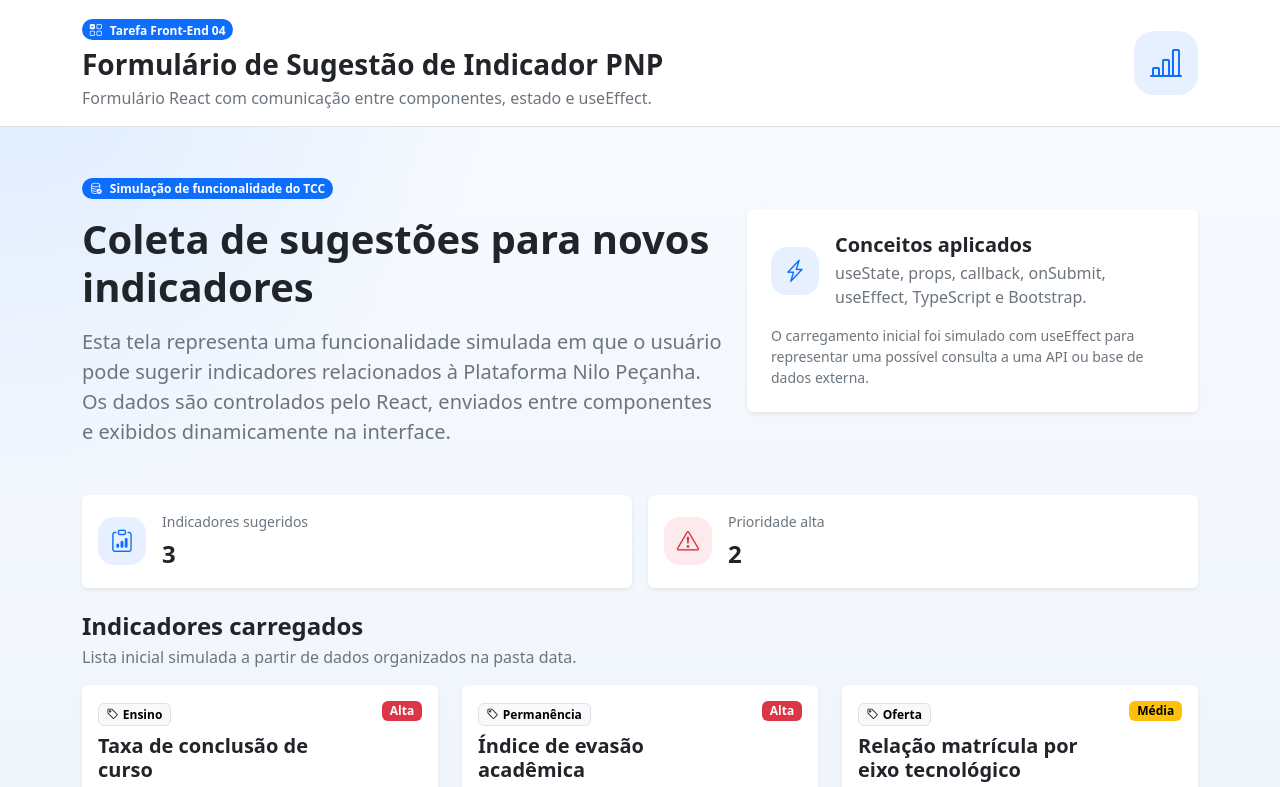
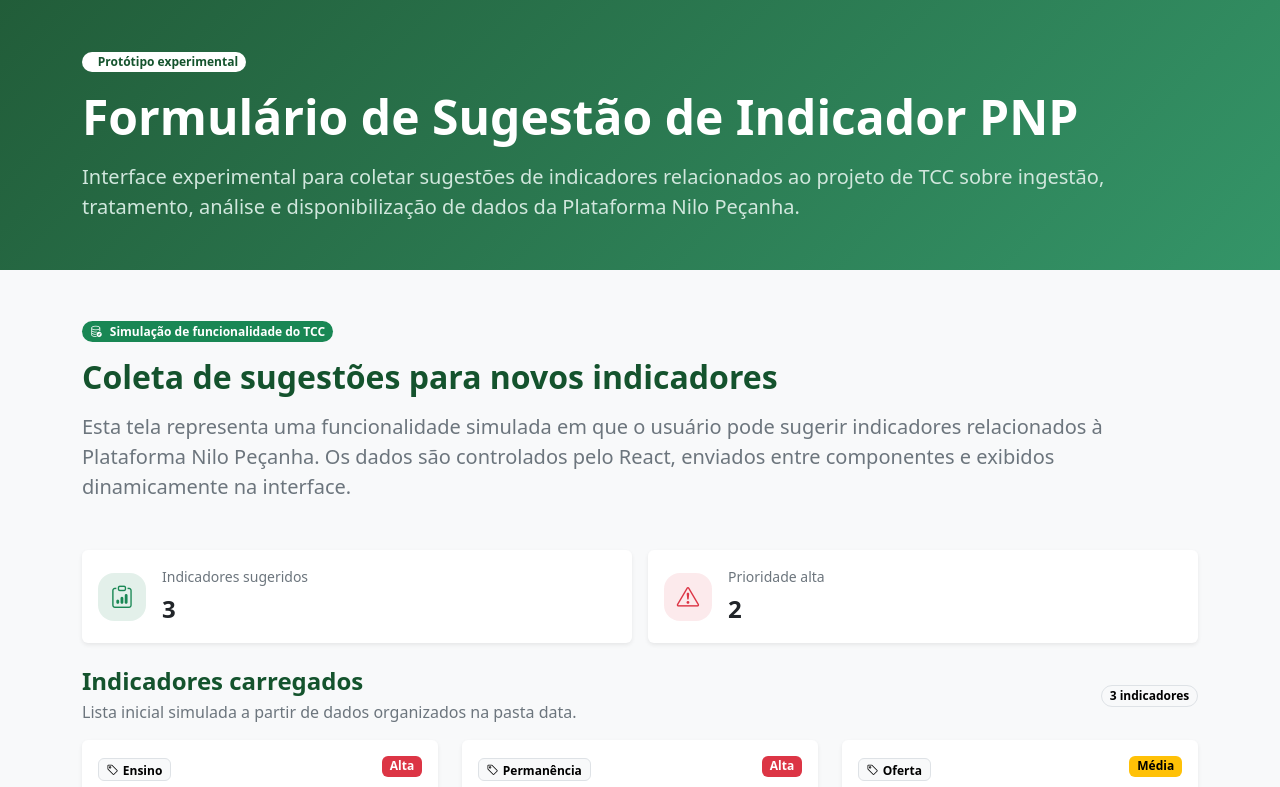
Before and after one commit to gismarb/tarefa-4-frontend-formulario-pnp, a React (Vite) app: page / in a window 1280 px wide. Shown: the top 787 px of the page. Built offline with nearby package versions, Linux system fonts and the light colour scheme.

Commit message:
Corrigir e/ou realinhar indentidade visual ao padrao da entregas anteriores

```diff
--- a/src/App.css
+++ b/src/App.css
@@ -1,68 +1,2 @@
-.app {
-  min-height: 100vh;
-  background:
-    radial-gradient(circle at top left, rgba(13, 110, 253, 0.12), transparent 32rem),
-    linear-gradient(180deg, #f8fbff 0%, #eef4fb 100%);
-}
-
-.app-header {
-  position: sticky;
-  top: 0;
-  z-index: 10;
-}
-
-.app-header-icon,
-.summary-icon,
-.loading-icon {
-  display: inline-flex;
-  align-items: center;
-  justify-content: center;
-}
-
-.app-header-icon {
-  width: 4rem;
-  height: 4rem;
-  border-radius: 1.25rem;
-  color: #0d6efd;
-  background-color: rgba(13, 110, 253, 0.1);
-  font-size: 2rem;
-}
-
-.summary-icon {
-  width: 3rem;
-  height: 3rem;
-  border-radius: 1rem;
-  color: #0d6efd;
-  background-color: rgba(13, 110, 253, 0.1);
-  font-size: 1.4rem;
-  flex-shrink: 0;
-}
-
-.summary-icon-danger {
-  color: #dc3545;
-  background-color: rgba(220, 53, 69, 0.1);
-}
-
-.loading-card {
-  max-width: 620px;
-}
-
-.loading-icon {
-  width: 4.5rem;
-  height: 4.5rem;
-  border-radius: 1.5rem;
-  color: #0d6efd;
-  background-color: rgba(13, 110, 253, 0.1);
-  font-size: 2.2rem;
-}
-
-.indicador-card {
-  transition:
-    transform 0.2s ease,
-    box-shadow 0.2s ease;
-}
-
-.indicador-card:hover {
-  transform: translateY(-4px);
-  box-shadow: 0 1rem 2rem rgba(15, 23, 42, 0.12) !important;
-}
+/* O estilo principal da aplicação está concentrado em src/index.css.
+Mantive este arquivo apenas para preservar a estrutura padrão criada pelo Vite. */
--- a/src/App.tsx
+++ b/src/App.tsx
@@ -11,18 +11,17 @@
 import type { Indicador } from './types/Indicador';
 
 function App() {
-  // Aqui mantenho a lista de indicadores no componente principal.
-  // Essa lista será carregada inicialmente por uma simulação de API
-  // e depois também receberá os novos indicadores enviados pelo formulário.
+  // Estado responsável por armazenar a lista de indicadores exibidos na tela.
+  // O useState permite que a interface seja atualizada automaticamente quando a lista mudar.
   const [indicadores, setIndicadores] = useState<Indicador[]>([]);
 
-  // Este estado controla se a aplicação ainda está em carregamento.
-  // Ele permite exibir o componente Loading antes de mostrar o conteúdo principal.
+  // Estado responsável por controlar a exibição do carregamento inicial.
+  // Ele simula uma situação real em que os dados ainda estariam sendo buscados de uma API.
   const [carregando, setCarregando] = useState(true);
 
-  // Este useEffect simula uma busca inicial de dados.
-  // O array vazio no final indica que esse efeito deve executar apenas uma vez,
-  // logo após a primeira renderização do componente App.
+  // Este useEffect simula a busca inicial de dados.
+  // O array vazio faz com que o efeito seja executado apenas uma vez,
+  // logo depois da primeira renderização do componente.
   useEffect(() => {
     const temporizador = window.setTimeout(() => {
       setIndicadores(indicadoresIniciais);
@@ -30,96 +29,77 @@
     }, 1200);
 
     // Esta função de limpeza remove o temporizador caso o componente seja desmontado
-    // antes da simulação terminar. Isso evita efeitos pendentes na aplicação.
+    // antes do carregamento terminar, evitando efeito pendente na aplicação.
     return () => {
       window.clearTimeout(temporizador);
     };
   }, []);
 
-  // Este segundo useEffect atualiza o título da aba do navegador
-  // sempre que a quantidade de indicadores mudar.
-  // Isso mostra um exemplo de efeito reagindo a uma mudança específica de estado.
+  // Este useEffect reage à mudança na quantidade de indicadores.
+  // A cada alteração na lista, o título da aba do navegador é atualizado.
   useEffect(() => {
     document.title = `${indicadores.length} indicadores | PNP`;
   }, [indicadores.length]);
 
-  // Enquanto os dados iniciais estão sendo carregados, exibo apenas a tela de loading.
+  // Enquanto os dados iniciais estão sendo simulados, exibo a tela de loading.
   if (carregando) {
     return (
-      <div className="app">
+      <div className="app-page">
         <Header />
+        <main className="app-content">
           <Loading />
+        </main>
         <Footer />
       </div>
     );
   }
 
   return (
-    <div className="app">
+    <div className="app-page">
       <Header />
 
-      <main className="container py-5">
+      <main className="app-content container py-5">
         <section className="mb-5">
-          <div className="row align-items-center g-4">
-            <div className="col-12 col-lg-7">
-              <span className="badge rounded-pill text-bg-primary mb-3">
+          <span className="badge rounded-pill text-bg-success mb-3">
             <i className="bi bi-database-check me-2"></i>
             Simulação de funcionalidade do TCC
           </span>
 
-              <h2 className="display-6 fw-bold mb-3">
+          <h2 className="section-title fw-bold mb-3">
             Coleta de sugestões para novos indicadores
           </h2>
 
           <p className="lead text-secondary mb-0">
-                Esta tela representa uma funcionalidade simulada em que o usuário
-                pode sugerir indicadores relacionados à Plataforma Nilo Peçanha.
-                Os dados são controlados pelo React, enviados entre componentes
-                e exibidos dinamicamente na interface.
+            Esta tela representa uma funcionalidade simulada em que o usuário pode
+            sugerir indicadores relacionados à Plataforma Nilo Peçanha. Os dados
+            são controlados pelo React, enviados entre componentes e exibidos
+            dinamicamente na interface.
           </p>
-            </div>
-
-            <div className="col-12 col-lg-5">
-              <div className="card border-0 shadow-sm">
-                <div className="card-body p-4">
-                  <div className="d-flex align-items-center gap-3 mb-3">
-                    <div className="summary-icon">
-                      <i className="bi bi-lightning-charge"></i>
-                    </div>
-
-                    <div>
-                      <h3 className="h5 fw-bold mb-1">Conceitos aplicados</h3>
-                      <p className="text-secondary mb-0">
-                        useState, props, callback, onSubmit, useEffect,
-                        TypeScript e Bootstrap.
-                      </p>
-                    </div>
-                  </div>
-
-                  <p className="small text-secondary mb-0">
-                    O carregamento inicial foi simulado com useEffect para representar
-                    uma possível consulta a uma API ou base de dados externa.
-                  </p>
-                </div>
-              </div>
-            </div>
-          </div>
         </section>
 
         <ResumoIndicadores indicadores={indicadores} />
 
         <section>
-          <div className="d-flex align-items-center justify-content-between gap-3 mb-3">
+          <div className="d-flex flex-column flex-lg-row align-items-lg-center justify-content-between gap-3 mb-3">
             <div>
-              <h2 className="h4 fw-bold mb-1">Indicadores carregados</h2>
+              <h2 className="section-title h4 fw-bold mb-1">
+                Indicadores carregados
+              </h2>
+
               <p className="text-secondary mb-0">
                 Lista inicial simulada a partir de dados organizados na pasta data.
               </p>
             </div>
+
+            <span className="badge rounded-pill text-bg-light border">
+              {indicadores.length} indicadores
+            </span>
           </div>
 
           <div className="row g-4">
             {indicadores.map((indicador) => (
+              // O map() transforma cada objeto da lista em um componente visual.
+              // A prop key usa o id único do indicador para ajudar o React a controlar a lista.
               <div className="col-12 col-md-6 col-xl-4" key={indicador.id}>
                 <IndicadorCard indicador={indicador} />
               </div>
--- a/src/components/Header.tsx
+++ b/src/components/Header.tsx
@@ -1,33 +1,25 @@
-// Este componente concentra o cabeçalho da aplicação.
-// Deixo essa parte separada para manter o App.tsx mais limpo
-// seguindo a mesma ideia de modularização usada nas entregas anteriores.
+// Componente responsável pelo cabeçalho principal da aplicação.
+// A estrutura segue o padrão visual usado na Entrega 03, com hero verde,
+// badge de protótipo e texto conectando a tarefa ao contexto do TCC.
 function Header() {
   return (
-    <header className="app-header border-bottom bg-white">
-      <nav className="container py-3">
-        <div className="d-flex flex-column flex-md-row align-items-md-center justify-content-between gap-3">
-          <div>
-            {/* Este badge identifica a atividade e também mostra o uso do Bootstrap Icons. */}
-            <span className="badge rounded-pill text-bg-primary mb-2">
-              <i className="bi bi-ui-checks-grid me-2"></i>
-              Tarefa Front-End 04
-            </span>
+    <header className="app-header">
+      <div className="container py-5">
+        <span className="badge rounded-pill app-header-badge mb-3">
+          <i className="bi bi-flask me-2"></i>
+          Protótipo experimental
+        </span>
 
-            <h1 className="h3 fw-bold mb-1">
-              Formulário de Sugestão de Indicador PNP
-            </h1>
+        <h1 className="display-5 fw-bold mb-3">
+          Formulário de Sugestão de Indicador PNP
+        </h1>
 
-            <p className="text-secondary mb-0">
-              Formulário React com comunicação entre componentes, estado e useEffect.
-            </p>
-          </div>
-
-          {/* Este ícone reforça visualmente o tema de indicadores e análise de dados. */}
-          <div className="app-header-icon">
-            <i className="bi bi-bar-chart-line"></i>
-          </div>
-        </div>
-      </nav>
+        <p className="lead text-accent mb-0">
+          Interface experimental para coletar sugestões de indicadores relacionados
+          ao projeto de TCC sobre ingestão, tratamento, análise e disponibilização
+          de dados da Plataforma Nilo Peçanha.
+        </p>
+      </div>
     </header>
   );
 }
--- a/src/index.css
+++ b/src/index.css
@@ -1,3 +1,10 @@
+/* Estilos globais da aplicação.
+A identidade visual segue a mesma linha da Landing Page TCC e das entregas anteriores:
+- verde escuro institucional;
+- verde Bootstrap/success como cor de apoio;
+- fundo claro;
+- cards com sombra suave;
+- bordas arredondadas. */
 :root {
   font-family:
     Inter,
@@ -6,17 +13,40 @@
     BlinkMacSystemFont,
     "Segoe UI",
     sans-serif;
-  color: #1f2937;
-  background-color: #f8fbff;
+  color: #212529;
+  background-color: #f8f9fa;
   font-synthesis: none;
   text-rendering: optimizeLegibility;
   -webkit-font-smoothing: antialiased;
   -moz-osx-font-smoothing: grayscale;
+
+  --pnp-green-dark: #14532d;
+  --pnp-green: #198754;
+  --pnp-green-darker: #081c15;
+  --pnp-green-soft: #d1e7dd;
+  --pnp-background: #f8f9fa;
+  --pnp-text: #212529;
+}
+
+/* Correção geral de largura.
+Ajuda a evitar espaço lateral indesejado causado por elementos ultrapassando a largura da tela. */
+* {
+  box-sizing: border-box;
+}
+
+html,
+body,
+#root {
+  width: 100%;
+  min-height: 100%;
+  margin: 0;
+  padding: 0;
 }
 
 body {
-  min-width: 320px;
-  margin: 0;
+  overflow-x: hidden;
+  background-color: var(--pnp-background);
+  color: var(--pnp-text);
 }
 
 button,
@@ -25,3 +55,98 @@
 textarea {
   font: inherit;
 }
+
+.app-page {
+  width: 100%;
+  min-height: 100vh;
+  display: flex;
+  flex-direction: column;
+}
+
+.app-content {
+  flex: 1;
+}
+
+/* Cabeçalho inspirado no hero da landing page TCC.
+O gradiente verde mantém continuidade visual com as entregas anteriores. */
+.app-header {
+  color: #ffffff;
+  background:
+    linear-gradient(135deg, rgba(20, 83, 45, 0.94), rgba(25, 135, 84, 0.88)),
+    radial-gradient(circle at top right, rgba(255, 255, 255, 0.25), transparent 30%);
+}
+
+.app-header-badge {
+  color: var(--pnp-green-dark);
+  background-color: #ffffff;
+}
+
+.text-accent {
+  color: var(--pnp-green-soft);
+}
+
+.app-footer {
+  color: #ffffff;
+  background-color: var(--pnp-green-dark);
+}
+
+/* Estilo base para os cards.
+Esse padrão mantém a mesma leitura visual da Entrega 03. */
+.card {
+  border: 1px solid var(--bs-border-color);
+  transition:
+    transform 0.2s ease,
+    box-shadow 0.2s ease;
+}
+
+.card:hover {
+  transform: translateY(-4px);
+  box-shadow: 0 0.75rem 1.75rem rgba(0, 0, 0, 0.12) !important;
+}
+
+.section-title {
+  color: var(--pnp-green-dark);
+}
+
+/* Ícones usados nos cards de resumo, no loading e nos blocos explicativos.
+A classe centraliza o ícone e mantém um padrão visual reaproveitável. */
+.summary-icon,
+.loading-icon,
+.info-icon {
+  display: inline-flex;
+  align-items: center;
+  justify-content: center;
+}
+
+.summary-icon,
+.info-icon {
+  width: 3rem;
+  height: 3rem;
+  border-radius: 1rem;
+  color: var(--pnp-green);
+  background-color: rgba(25, 135, 84, 0.12);
+  font-size: 1.4rem;
+  flex-shrink: 0;
+}
+
+.summary-icon-danger {
+  color: #dc3545;
+  background-color: rgba(220, 53, 69, 0.1);
+}
+
+.loading-card {
+  max-width: 620px;
+}
+
+.loading-icon {
+  width: 4.5rem;
+  height: 4.5rem;
+  border-radius: 1.5rem;
+  color: var(--pnp-green);
+  background-color: rgba(25, 135, 84, 0.12);
+  font-size: 2.2rem;
+}
+
+.indicador-card {
+  height: 100%;
+}
```
Also changed, not shown: src/components/Footer.tsx (+6 -9 lines), src/components/Loading.tsx (+5 -5 lines). Lines whose indentation alone changed are shown as unchanged.
